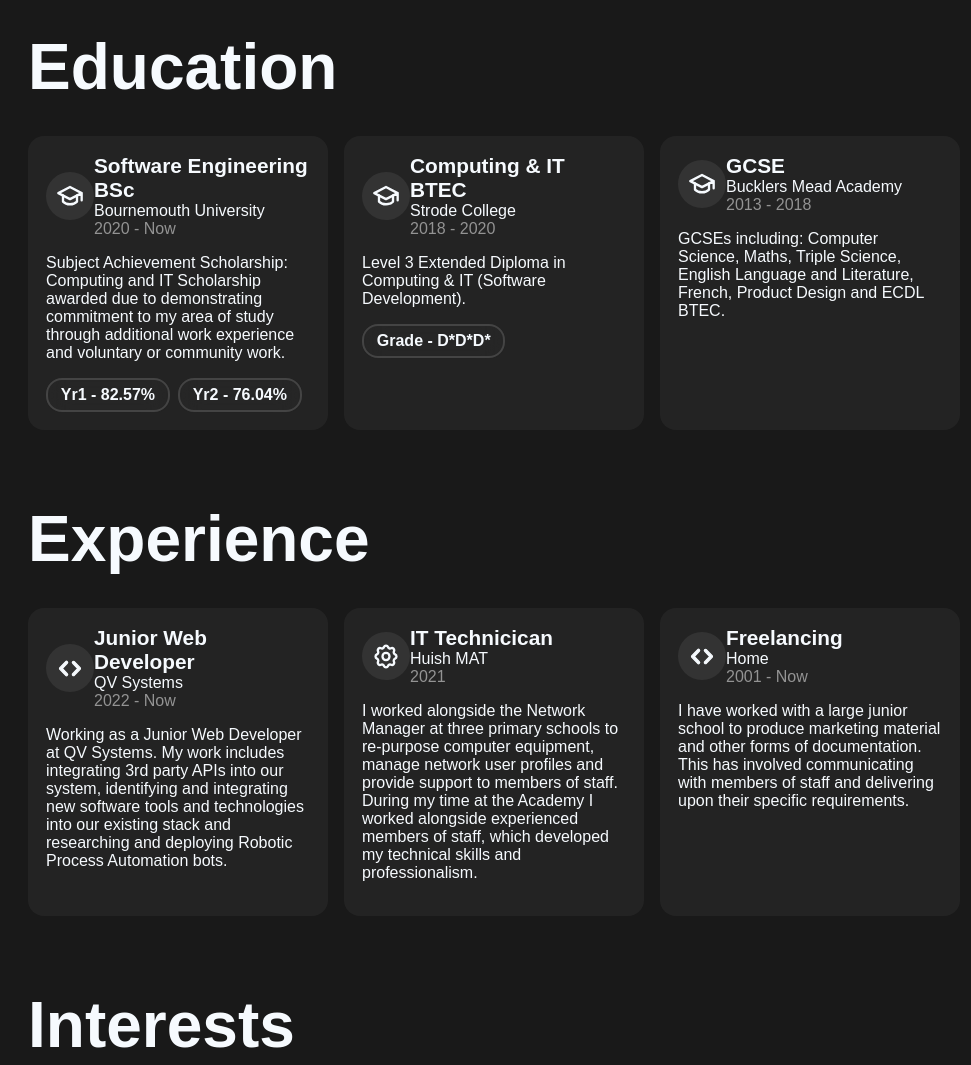
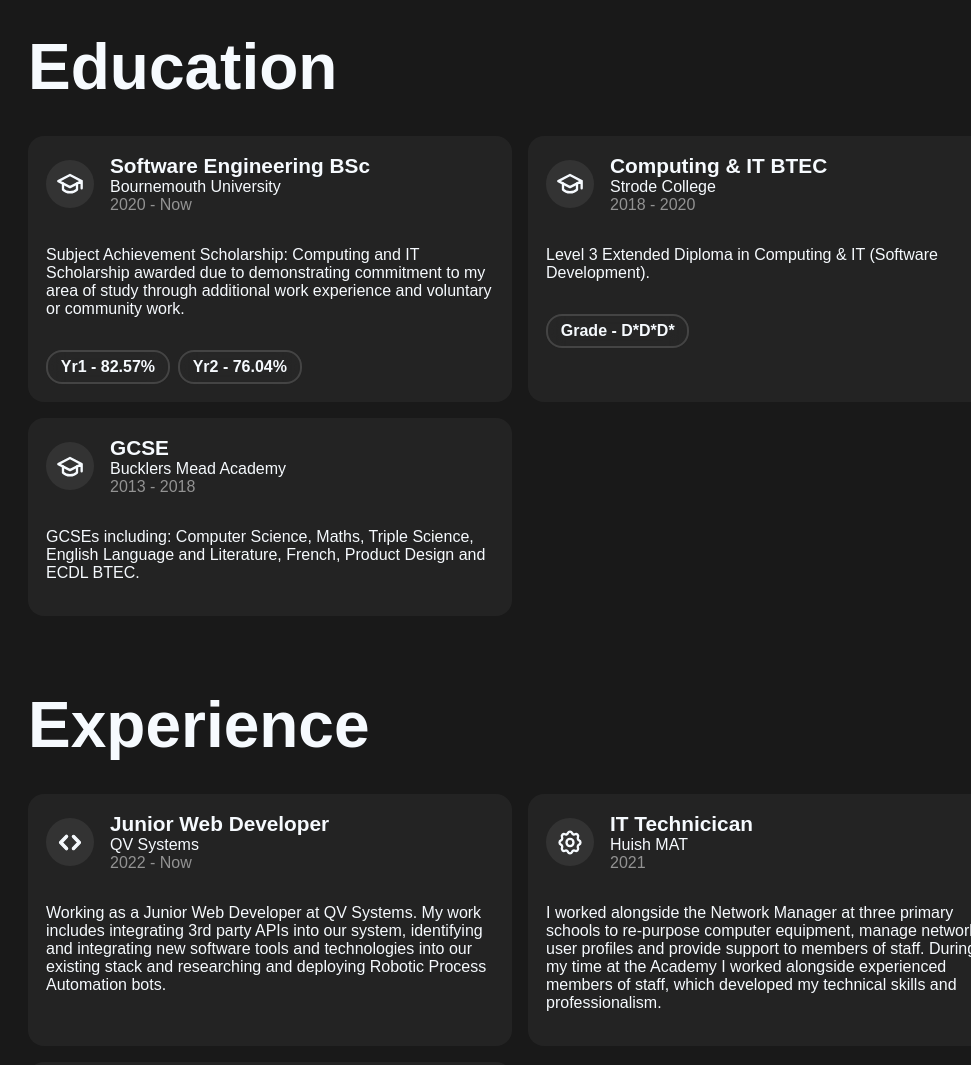
Before and after one commit to Matt54633/portfolio, a plain HTML site: page html/cv.html in a window 1280 px wide. Shown: the part 840-1905 px from the top of the page, without its empty margins (120-1091 px from the left). Drawn offline with Linux system fonts and the light colour scheme; a web font is replaced by a local one.

Commit message:
Improvements

```diff
--- a/css/style.css
+++ b/css/style.css
@@ -23,15 +23,12 @@
     --red: #ff2e2e;
 }
 html {
-    display: flex;
-    justify-content: center;
     -webkit-text-size-adjust: 100%;
     -moz-text-size-adjust: 100%;
     -ms-text-size-adjust: 100%;
     background: var(--dark-grey);
-    display: flex;
-    justify-content: center;
     scroll-behavior: smooth;
+    justify-content: center !important;
 }
 body {
     margin: 1rem 0.75rem;
@@ -238,11 +235,11 @@ section {
 .aboutCards {
     gap: 1rem;
     margin: 2rem 0 0 0;
+    display: grid;
+    grid-template-columns: 1fr 1fr;
 }
 .aboutCardsCV {
     align-items: revert;
-    flex-wrap: wrap;
-    justify-content: flex-start;
 }
 .aboutCard {
     background: var(--medium-grey);
@@ -260,8 +257,9 @@ section {
 .aboutCardCV {
     flex-direction: column;
     align-items: flex-start;
-    gap: 0;
-    width: min(300px, 100%);
+}
+.aboutCardCVContainer {
+    gap: 1rem;
 }
 .aboutCard:hover {
     border: 2px solid var(--light-grey);
@@ -468,6 +466,9 @@ footer {
     .workCards {
         grid-template-columns: 1fr;
     }
+    .aboutCards {
+        grid-template-columns: 1fr;
+    }
 }
 
 /* no hover */
--- a/html/cv.html
+++ b/html/cv.html
@@ -1,5 +1,5 @@
 <!DOCTYPE html>
-<html lang="en">
+<html lang="en" class="flex">
 
 <head>
     <meta charset="UTF-8">
@@ -83,7 +83,7 @@
     </section>
     <section id="work">
         <h1 class="sectionTitle">Education</h1>
-        <div class="aboutCards aboutCardsCV flex row">
+        <div class="aboutCards aboutCardsCV">
             <div class="aboutCard aboutCardCV">
                 <div class="aboutCardCVContainer flex row">
                 <img alt="Code Image" class="aboutCardImage" src="/images/cap.svg" height="25" width="25" />
@@ -137,7 +137,7 @@
     </section>
     <section id="experience">
         <h1 class="sectionTitle">Experience</h1>
-        <div class="aboutCards aboutCardsCV flex row">
+        <div class="aboutCards aboutCardsCV">
             <div class="aboutCard aboutCardCV">
                 <div class="aboutCardCVContainer flex row">
                 <img alt="Code Image" class="aboutCardImage" src="/images/code.svg" height="25" width="25" />
```
Also changed, not shown: index.html (+3 -3 lines).
